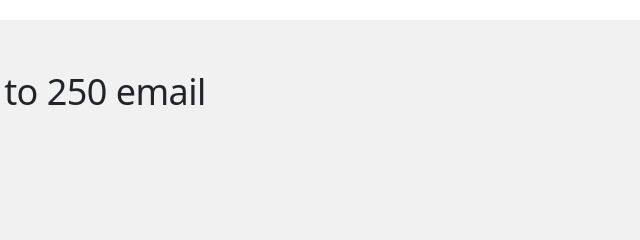
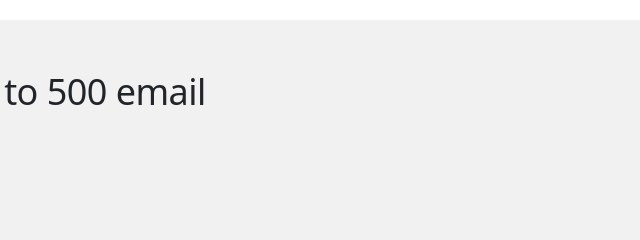
Before and after one commit to Vulture2k/html-boilerplate, a plain HTML site: page index.html in a window 1280 px wide. Shown: the part 804-1044 px from the top of the page, 639-1279 px from the left. Drawn offline with Linux system fonts and the light colour scheme; a web font is replaced by a local one.

Commit message:
modified sub-header

```diff
--- a/index.html
+++ b/index.html
@@ -48,7 +48,7 @@
         <div class="container">
             <div class="row justify-content-sm-start justify-content-md-center">
                 <div class="col-sm-12 col-md-8">
-                    <h2>How to grow from 100 to 250 email subscribers</h2>
+                    <h2>How to grow from 100 to 500 email subscribers</h2>
                     <p class="text"><strong>Audience: </strong> Niche commuties</p>
                     <p class="text"><strong>Format: </strong> Online conservations and downloadable content upgrades</p>
                     <p class="text">There are many ways to grow past the 100 subscriber mark, but the tactics below have been shown to work well for new creators.</p>
```
